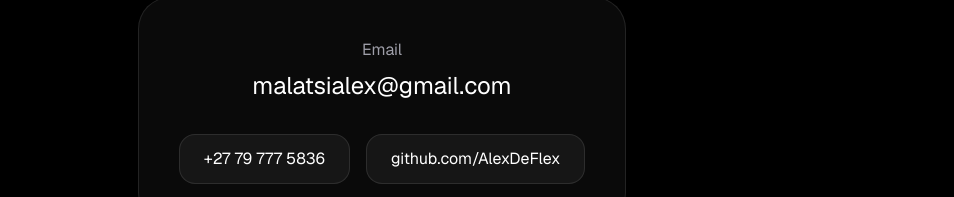
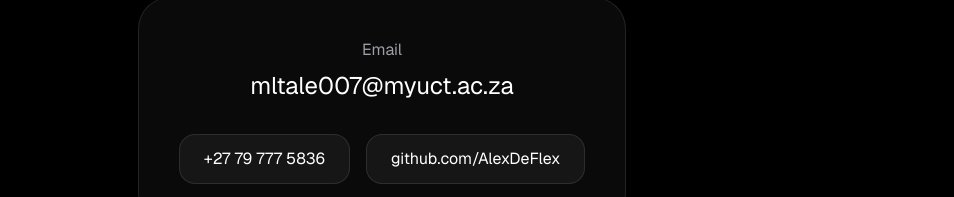
Before and after one commit to AlexDeFlex/africene-finance, a Next.js app: page / in a window 1280 px wide. Shown: the part 7261-7458 px from the top of the page, without its empty margins (258-1212 px from the left). Built offline with nearby package versions, Linux system fonts and the light colour scheme.

Commit message:
Update website

```diff
--- a/app/page.tsx
+++ b/app/page.tsx
@@ -413,7 +413,7 @@ export default function AfriCeneFinance() {
 
           <div className="backdrop-blur-xl bg-white/[0.04] border border-white/10 rounded-[2rem] p-10 inline-block">
             <p className="text-zinc-400 mb-2">Email</p>
-            <h3 className="text-2xl">malatsialex@gmail.com</h3>
+            <h3 className="text-2xl">mltale007@myuct.ac.za</h3>
 
             <div className="mt-8 flex justify-center gap-4 flex-wrap">
               <div className="px-6 py-3 rounded-2xl bg-white/5 border border-white/10">
```
